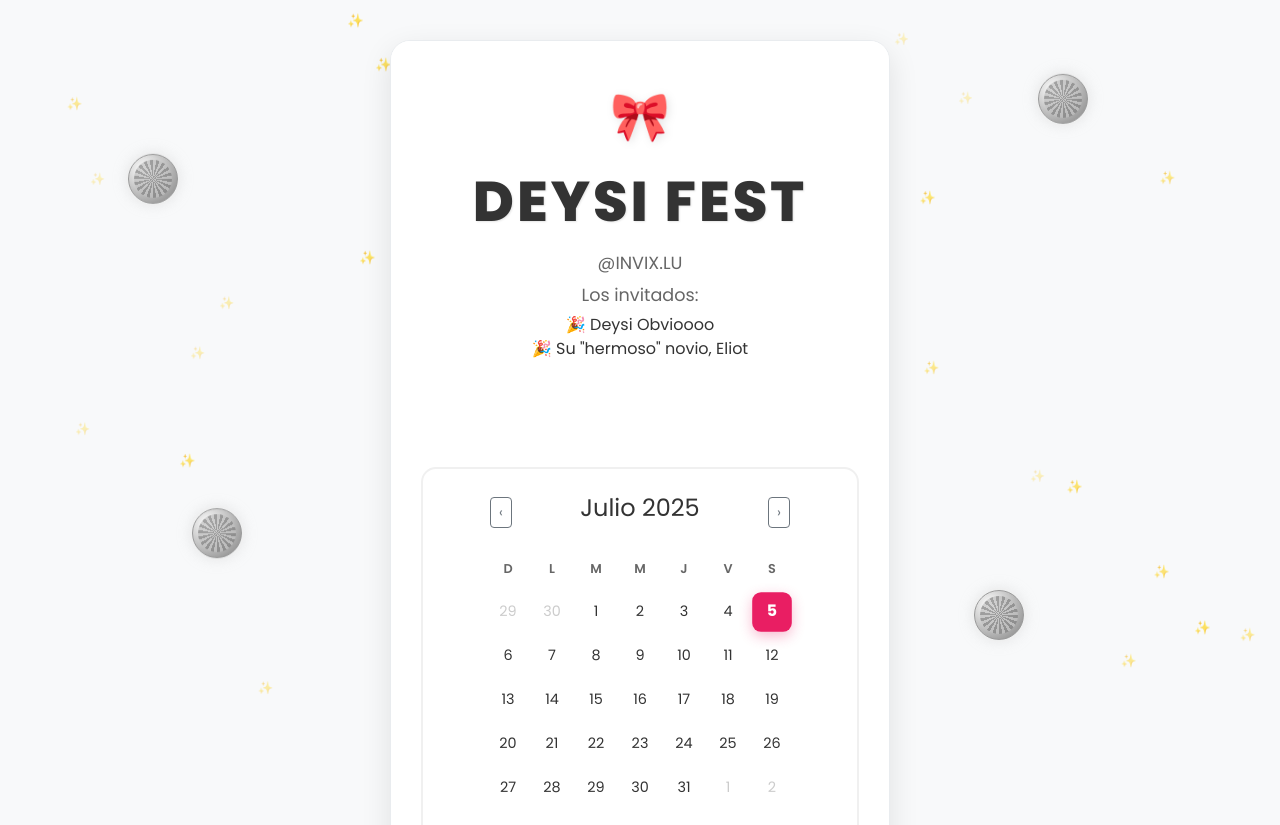
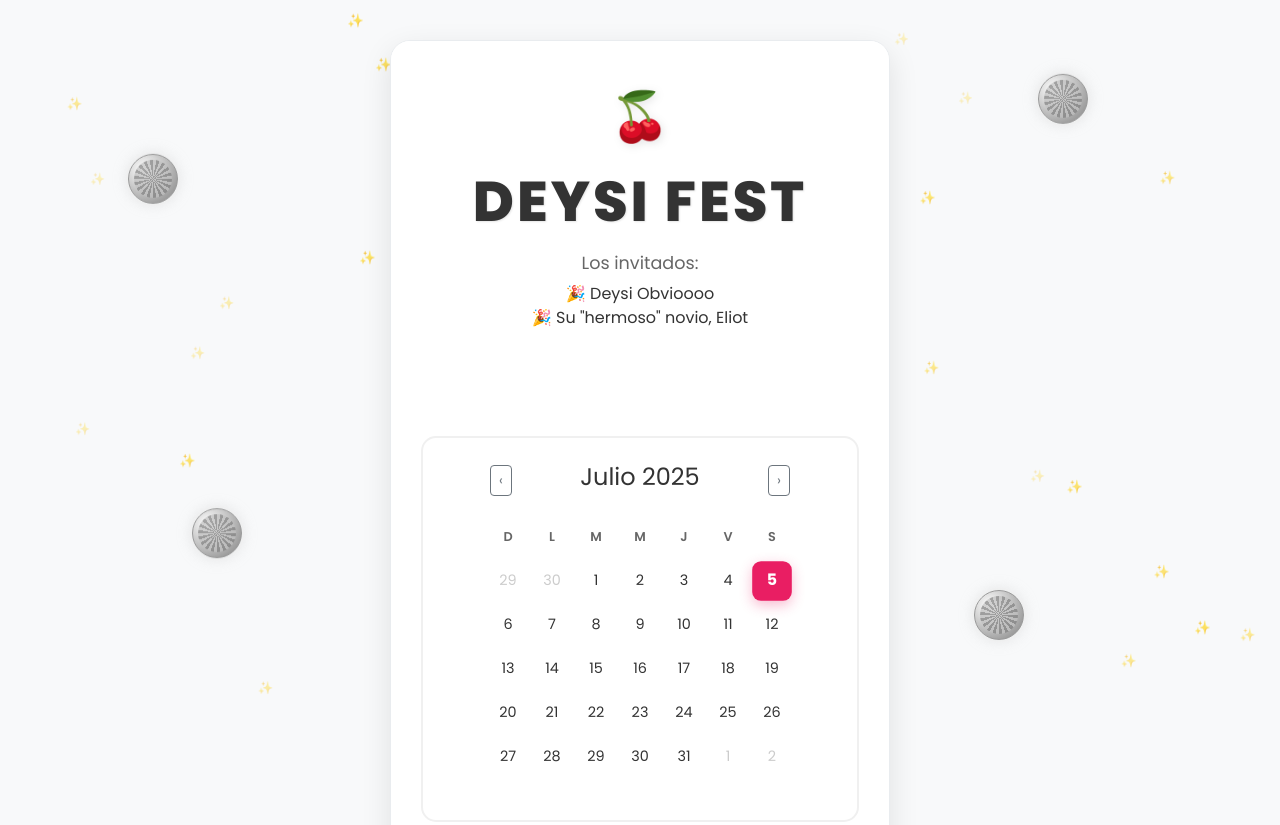
Before and after one commit to Eliot-Arias/CumpleDey, a plain HTML site: page index.html in a window 1280 px wide. Shown: the top 825 px of the page. Drawn offline with nearby package versions, Linux system fonts and the light colour scheme.

Commit message:
Pagina Invitacions v3

```diff
--- a/index.html
+++ b/index.html
@@ -507,9 +507,9 @@
       <div class="invitation-card">
         <!-- Header -->
         <div class="header-section">
-          <div class="bow">🎀</div>
+          <div class="bow">🍒</div>
           <h1 class="main-title">DEYSI FEST</h1>
-          <p class="subtitle">@INVIX.LU</p>
+          <!-- <p class="subtitle">@INVIX.LU</p> -->
           <p class="subtitle">Los invitados:</p>
           <ul id="guestList" class="list-unstyled mb-3"></ul>
         </div>
@@ -575,7 +575,7 @@
           <!-- Dress Code -->
           <div class="dress-code">
             <h3 class="dress-code-title">
-              <i class="fas fa-tv"></i>
+              <i class="fas fa-tshirt"></i>
               Dress code
             </h3>
             <p class="dress-code-text">
```
